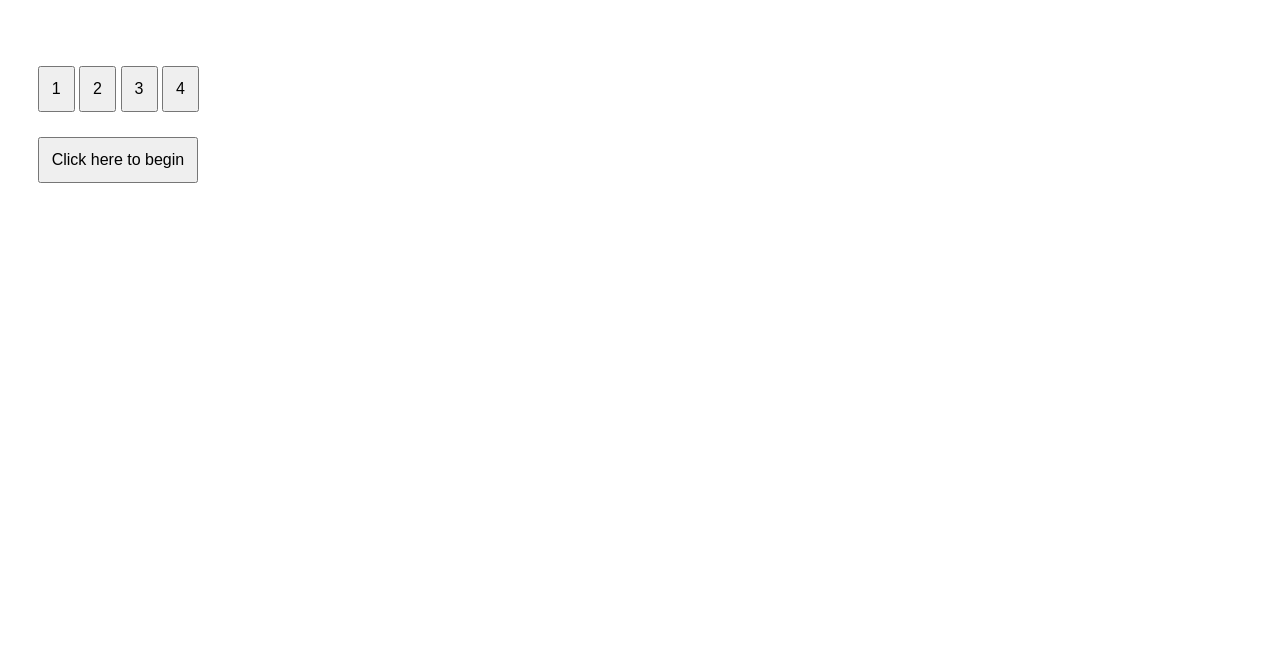
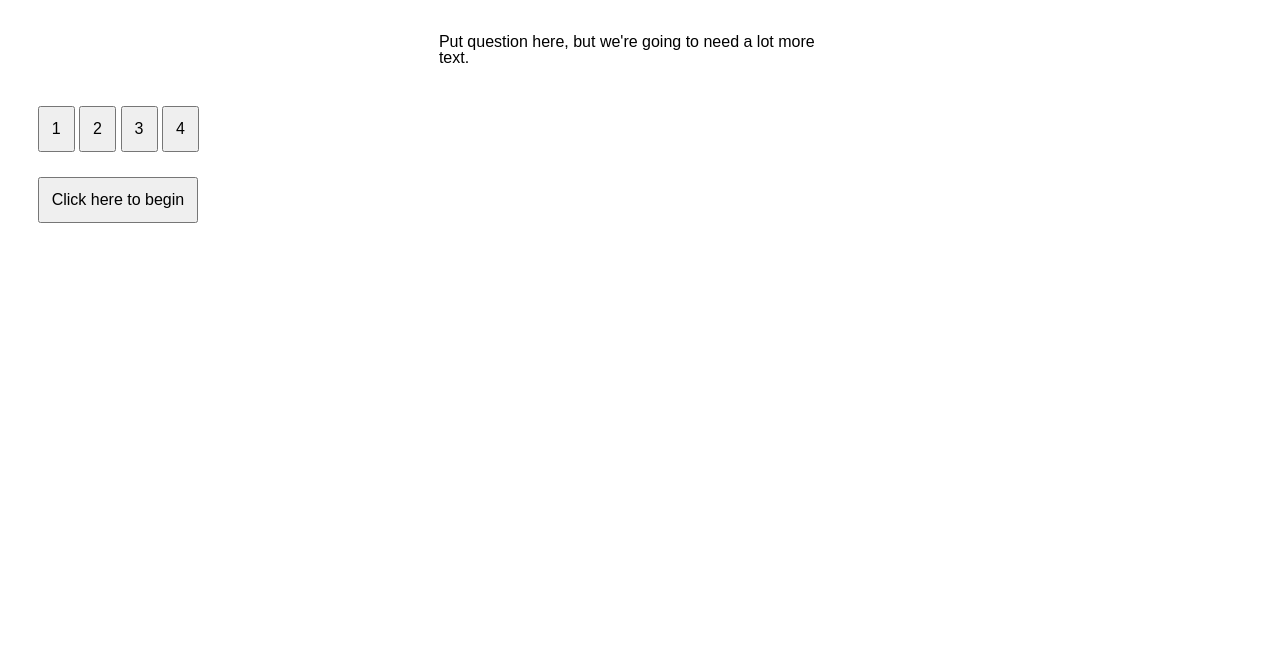
Before and after one commit to TimMcMullan/HW04_quiz, a plain HTML site: page index.html in a window 1280 px wide. Shown: the part 129-800 px from the top of the page. Drawn offline with Linux system fonts and the light colour scheme.

Commit message:
question CSS installed

```diff
--- a/assets/css/style.css
+++ b/assets/css/style.css
@@ -28,3 +28,8 @@ body.div {
   font-size: 24px;
   font-weight:normal;
 }
+
+#question-container {
+  display: flex;
+  justify-content: center;
+}
--- a/index.html
+++ b/index.html
@@ -22,6 +22,7 @@
     <div id="question-container" class="hide">
         <!-- questions stored here -->
         <div id="question">
+            <p>Put question here, but we're going to need a lot more text.</p>
         </div>
     </div>
     <div id="responseButtons" class="buttonArea">
```
